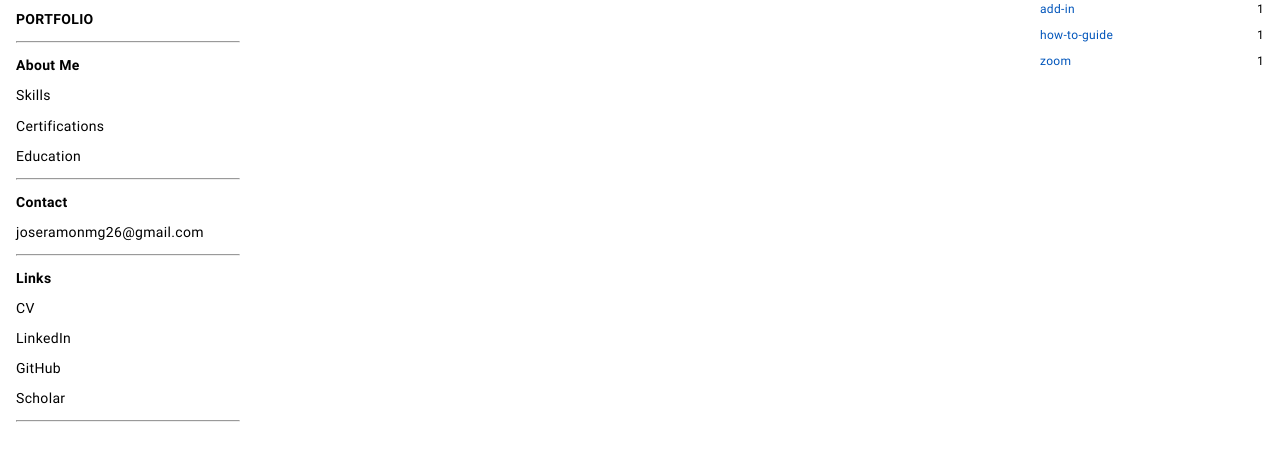
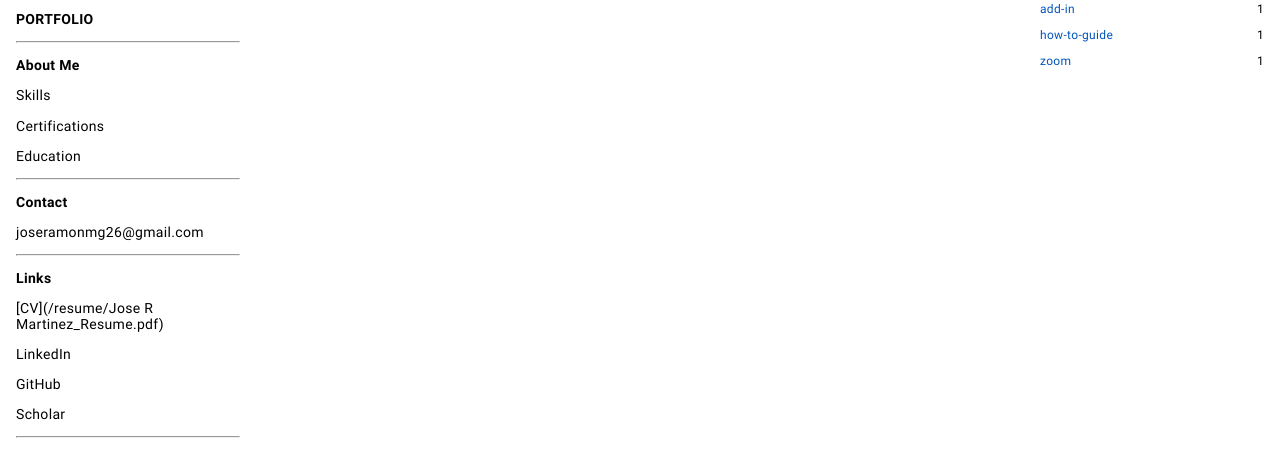
Before and after one commit to josemtzg/josemtzg.github.io, a plain HTML site: page categories/index.html in a window 1280 px wide. Shown: the part 126-602 px from the top of the page. Drawn offline with Linux system fonts and the light colour scheme.

Commit message:
update for the site with the new cv

```diff
--- a/categories/index.html
+++ b/categories/index.html
@@ -73,7 +73,7 @@ https://github.com/alex-shpak/hugo-book
 <hr>
 <p><strong>Links</strong></p>
 <ul>
-<li><a href="/resume/Jose_Martinez_Resume.pdf">CV</a></li>
+<li>[CV](/resume/Jose R Martinez_Resume.pdf)</li>
 <li><a href="https://www.linkedin.com/in/josemartinez26/">LinkedIn</a></li>
 <li><a href="https://github.com/josemtzg">GitHub</a></li>
 <li><a href="https://scholar.google.es/citations?user=ZiWW8eQAAAAJ&amp;hl=es">Scholar</a></li>
```
Also changed, not shown: categories/tutorial/index.html (+1 -1 lines), index.html (+1 -1 lines), posts/how-to-guide-zoom-plugin/index.html (+1 -1 lines), posts/index.html (+1 -1 lines), tags/add-in/index.html (+1 -1 lines), tags/how-to-guide/index.html (+1 -1 lines), tags/index.html (+1 -1 lines), tags/zoom/index.html (+1 -1 lines), 2 other files.
